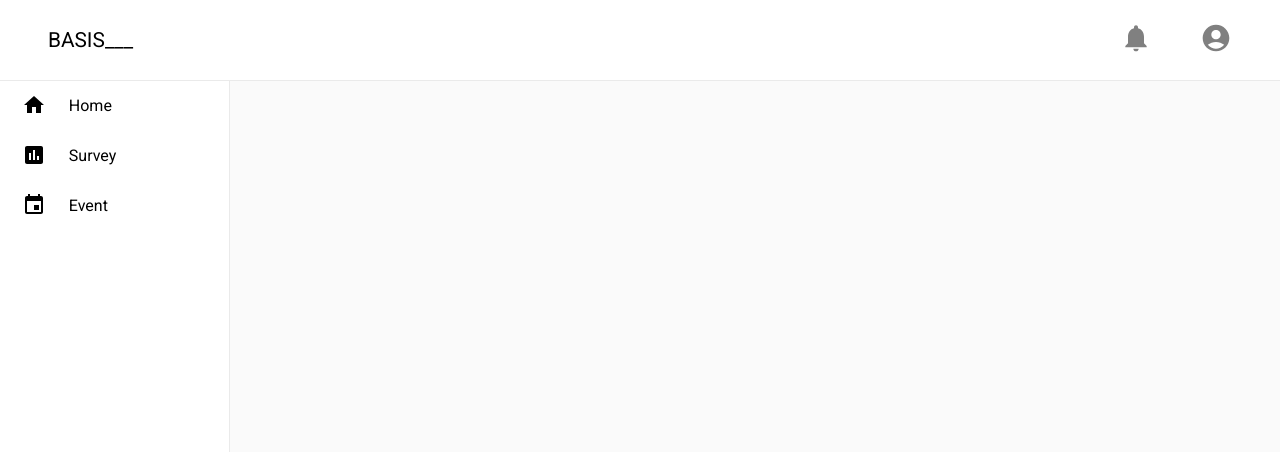
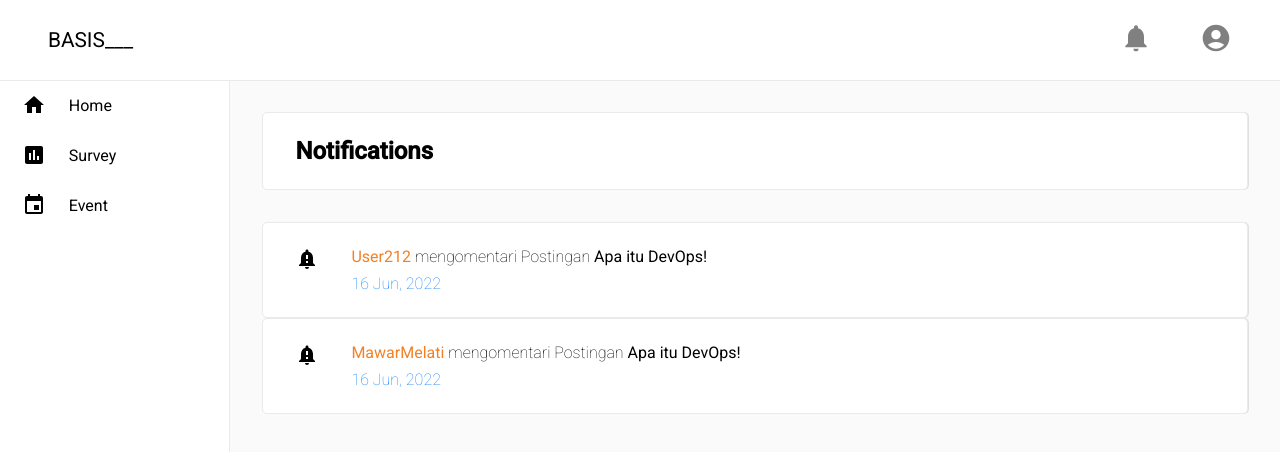
Before and after one commit to rg-km/final-project-engineering-6, a React (Create React App) app in the folder frontend/: page /notifications in a window 1280 px wide. Shown: the top 452 px of the page. Built offline with nearby package versions, Linux system fonts and the light colour scheme.

Commit message:
feat: make page notifications

```diff
--- a/frontend/src/App.jsx
+++ b/frontend/src/App.jsx
@@ -11,6 +11,7 @@ import Button from "./components/Button/Button";
 import PostPage from "./pages/PostPage/PostPage";
 import DetailPage from "./pages/DetailPage/DetailPage";
 import ProfilePage from "./pages/ProfilePage/ProfilePage";
+import NotificationsPage from "./pages/NotificationsPage/NotificationsPage";
 
 function App() {
   const [sidebar, setSidebar] = useState(false);
@@ -40,6 +41,7 @@ function App() {
           <Route path="/post-survey" element={<PostPage page={"survey"} type={"form"} />} />
           {/* <Route path="/profile" element={<PostPage page={"forum"} type={"post"} />} /> */}
           <Route path="/profile" element={<ProfilePage />} />
+          <Route path="/notifications" element={<NotificationsPage />} />
         </Routes>
       </BrowserRouter>
     </div>
--- /dev/null
+++ b/frontend/src/pages/NotificationsPage/NotificationsPage.jsx
@@ -0,0 +1,33 @@
+import React from "react";
+import "./NotificationsPage.scss";
+import NotificationImportantIcon from "@mui/icons-material/NotificationImportant";
+
+const NotificationsPage = () => {
+  return (
+    <div className="notif">
+      <div className="title">
+        <h2>Notifications</h2>
+      </div>
+      <div className="notif-info">
+        <NotificationImportantIcon />
+        <div className="info-info">
+          <p>
+            <span className="user"> User212 </span> <span className="user-komen">mengomentari Postingan</span> <a href="forum-detail">Apa itu DevOps!</a>
+          </p>
+          <p className="time">16 Jun, 2022</p>
+        </div>
+      </div>
+      <div className="notif-info">
+        <NotificationImportantIcon />
+        <div className="info-info">
+          <p>
+            <span className="user"> MawarMelati </span> <span className="user-komen">mengomentari Postingan</span> <a href="forum-detail">Apa itu DevOps!</a>
+          </p>
+          <p className="time">16 Jun, 2022</p>
+        </div>
+      </div>
+    </div>
+  );
+};
+
+export default NotificationsPage;
--- /dev/null
+++ b/frontend/src/pages/NotificationsPage/NotificationsPage.scss
@@ -0,0 +1,36 @@
+@import "../../App.scss";
+
+.notif {
+  // margin-left: 18%;
+  // margin-top: 10vh;
+  // width: 100%;
+  @include page();
+  padding: 2rem;
+  flex-direction: column;
+  .title {
+    @include card-style();
+    box-shadow: 1px 0px 0px rgba(0, 0, 0, 0.1);
+    margin-bottom: 2rem;
+  }
+
+  .notif-info {
+    @include card-style();
+    box-shadow: 1px 0px 0px rgba(0, 0, 0, 0.1);
+    &:hover {
+      background-color: $Border;
+    }
+    // flex-direction: column;
+    .user {
+      color: $Primary;
+    }
+
+    .user-komen {
+      font-weight: 390;
+    }
+    .time {
+      margin-top: 0.5rem;
+      color: $Secondary;
+      font-weight: 390;
+    }
+  }
+}
--- a/frontend/src/pages/ProfilePage/ProfilePage.jsx
+++ b/frontend/src/pages/ProfilePage/ProfilePage.jsx
@@ -70,7 +70,6 @@ const ProfilePage = () => {
   return (
     <div className="profile-page">
       <div className="post-user">
-        Post User
         <PostPage page={"forum"} type={"post"} width="100%" className="post" />
       </div>
       <div className="profile">
@@ -94,7 +93,6 @@ const ProfilePage = () => {
               <BootstrapDialogTitle id="customized-dialog-title" onClose={handleClose}>
                 Update Your Profile
               </BootstrapDialogTitle>
-              <form>
               <DialogContent dividers>
                 <img src={FotoProfile} alt="" width={"60px"} height={"65px"} style={{ borderRadius: "50%" }} />
                 Change photo profile
@@ -110,7 +108,6 @@ const ProfilePage = () => {
                 </Button> */}
                 <Btn variant="login">Save Changes</Btn>
               </DialogActions>
-              </form>
             </BootstrapDialog>
           </div>
         </div>
```
Lines whose indentation alone changed are shown as unchanged.
